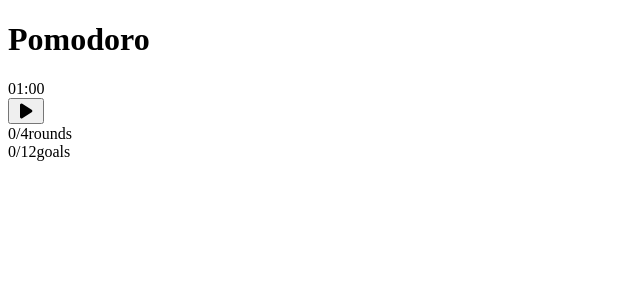
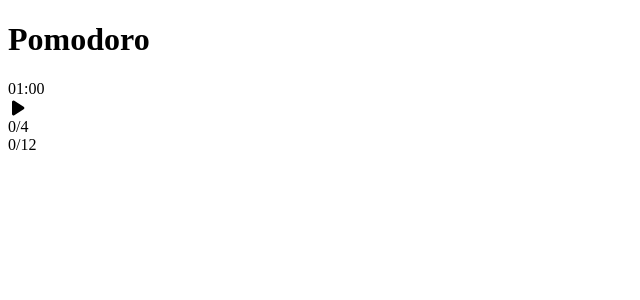
Before and after one commit to shionpark/pomodoro, a React (Vite) app: page / in a window 1280 px wide. Shown: the top 300 px of the page, without its empty margins (0-640 px from the left). Built offline with nearby package versions, Linux system fonts and the light colour scheme.

Commit message:
chore: time formatting 유틸 함수 생성

```diff
--- a/src/components/PlayPauseButton.tsx
+++ b/src/components/PlayPauseButton.tsx
@@ -7,7 +7,7 @@ interface PlayPauseButtonProps {
 
 const PlayPauseButton = ({ isPlaying, onClick }: PlayPauseButtonProps) => {
   return (
-    <button onClick={onClick}>
+    <div onClick={onClick}>
       {isPlaying ? (
         <svg
           style={{ display: 'block', width: '20px', height: '20px' }}
@@ -29,7 +29,7 @@ const PlayPauseButton = ({ isPlaying, onClick }: PlayPauseButtonProps) => {
           <path d="M6.3 2.841A1.5 1.5 0 004 4.11V15.89a1.5 1.5 0 002.3 1.269l9.344-5.89a1.5 1.5 0 000-2.538L6.3 2.84z"></path>
         </svg>
       )}
-    </button>
+    </div>
   );
 };
 
--- a/src/components/TimerDisplay.tsx
+++ b/src/components/TimerDisplay.tsx
@@ -1,16 +1,16 @@
 import React from 'react';
 
 interface TimerDisplayProps {
-  minutes: number;
-  seconds: number;
+  minutes: string;
+  seconds: string;
 }
 
 const TimerDisplay = ({ minutes, seconds }: TimerDisplayProps) => {
   return (
     <div>
-      <span>{String(minutes).padStart(2, '0')}</span>
+      <span>{minutes}</span>
       <span>:</span>
-      <span>{String(seconds).padStart(2, '0')}</span>
+      <span>{seconds}</span>
     </div>
   );
 };
--- a/src/components/TimerStatus.tsx
+++ b/src/components/TimerStatus.tsx
@@ -1,4 +1,5 @@
 import React from 'react';
+import { MAX_GOALS, MAX_ROUNDS } from '@/constants';
 
 interface TimerStatusProps {
   rounds: number;
@@ -9,16 +10,10 @@ const TimerStatus = ({ rounds, goals }: TimerStatusProps) => {
   return (
     <>
       <div>
-        <span>{rounds}</span>
-        <span>/</span>
-        <span>4</span>
-        <span>rounds</span>
+        {rounds}/{MAX_ROUNDS}
       </div>
       <div>
-        <span>{goals}</span>
-        <span>/</span>
-        <span>12</span>
-        <span>goals</span>
+        {goals}/{MAX_GOALS}
       </div>
     </>
   );
--- a/src/constants/index.ts
+++ b/src/constants/index.ts
@@ -1,2 +1,5 @@
 const MINUTE = 1; // standard : 25분
 export const DEFAULT_MINUTE = MINUTE * 60;
+
+export const MAX_ROUNDS = 4;
+export const MAX_GOALS = 12;
--- a/src/hooks/useTimer.ts
+++ b/src/hooks/useTimer.ts
@@ -1,11 +1,11 @@
 // useTimer.js
 import { useEffect } from 'react';
-import { useRecoilValue, useRecoilState } from 'recoil';
-import { timerSelector, isPlayingState, timerState, intervalIdState } from '@/recoils';
+import { useRecoilState } from 'recoil';
+import { isPlayingState, timerState, intervalIdState } from '@/recoils';
 import { DEFAULT_MINUTE } from '@/constants';
+import { formatTime } from '@/utils';
 
 const useTimer = () => {
-  const { minutes, seconds } = useRecoilValue(timerSelector);
   const [isPlaying, setIsPlaying] = useRecoilState(isPlayingState);
   const [time, setTime] = useRecoilState(timerState);
   const [intervalId, setIntervalId] = useRecoilState(intervalIdState);
@@ -39,9 +39,11 @@ const useTimer = () => {
     }
   };
 
+  const { formattedMinutes, formattedSeconds } = formatTime(time);
+
   return {
-    minutes,
-    seconds,
+    minutes: formattedMinutes,
+    seconds: formattedSeconds,
     isPlaying,
     handlePlayPauseClick,
   };
--- /dev/null
+++ b/src/utils/formatTime.ts
@@ -0,0 +1,5 @@
+export const formatTime = (time: number) => {
+  const formattedMinutes = String(Math.floor(time / 60)).padStart(2, '0');
+  const formattedSeconds = String(time % 60).padStart(2, '0');
+  return { formattedMinutes, formattedSeconds };
+};
--- /dev/null
+++ b/src/utils/index.ts
@@ -0,0 +1 @@
+export * from './formatTime';
```
